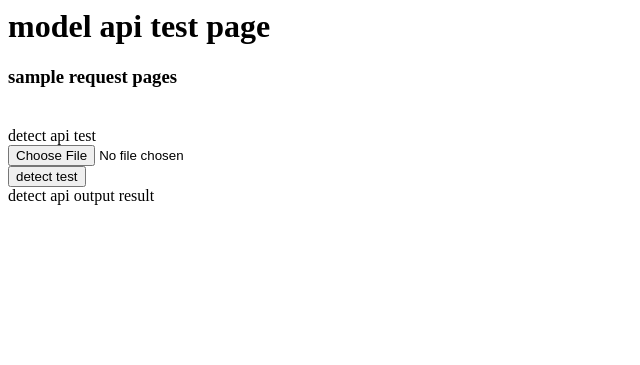
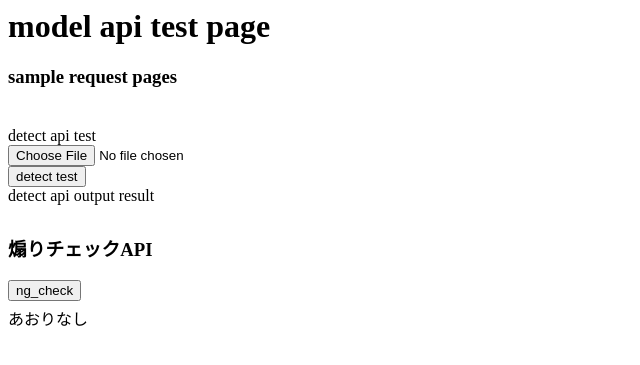
Before and after one commit to wararaki/yahoo-hack-day-2017, a Flask app: page /test2 in a window 1280 px wide. Shown: the top 365 px of the page, without its empty margins (0-640 px from the left). Run offline with Flask 2, Linux system fonts and the light colour scheme; some libraries are stand-ins or nearby versions.

Commit message:
add ng_check api

```diff
--- a/server/app.py
+++ b/server/app.py
@@ -4,6 +4,7 @@ sample application
 # load libraries
 import json
 import time
+import copy
 import base64
 from io import BytesIO
 from PIL import Image
@@ -25,6 +26,9 @@ tf_graph = tf.get_default_graph()
 # define flags
 flag_alert = False
 flag_start_time = None
+
+# ng_image
+ng_info = {"time": None, "image": None}
 
 def fix_base64_to_np(b64_img):
     '''
@@ -80,6 +84,8 @@ def detect():
             pred = model.predict_classes(data)
         if pred == 0:
             msg = 'near'
+            ng_info["time"] = time.time()
+            ng_info["image"] = img
         elif pred == 1:
             msg = 'far'
         else:
@@ -163,6 +169,22 @@ def report():
     return response
 
 
+@app.route("/ng_check")
+def ng_check():
+    '''
+    return ng_checklist
+    '''
+    access_time = time.time()
+    if ng_info.get('time') is None or (access_time - ng_info.get('time')) > 60:
+        body = {"time": None, "image": None, "is_ng": False}
+    else:
+        body = copy.deepcopy(ng_info)
+        body['is_ng'] = True
+    response = Response(json.dumps(body), status=200, mimetype="application/json")
+
+    return response
+
+
 @app.route("/test")
 def index():
     '''
--- a/templates/test2.html
+++ b/templates/test2.html
@@ -29,7 +29,18 @@
                             <h1>安全運転です！！</h1>
                         </div>
                         <div style="margin-top: 15px;">
-                            <img id="detect-img" src="" />
+                            <h3>
+                                煽りチェックAPI
+                            </h3>
+                        </div>
+                        <div>
+                            <button id="ng_check_btn" type="button">ng_check</button>
+                        </div>
+                        <div style="margin-top: 5px;">
+                            <img id="ng-img" src="" />
+                        </div>
+                        <div id="non-ng">
+                            あおりなし
                         </div>
                     </div>
                 </div>
@@ -47,6 +58,7 @@
                         $("#detect_btn").on("click", function(){
                             $("#warning-msg").hide();
                             $("#safe-msg").hide();
+                            $("#non-ng").hide();
 
                             // analyzing
                             var file = document.querySelector('input[type=file]').files[0];
@@ -70,7 +82,7 @@
                                         } else {
                                             $("#safe-msg").show();
                                         }
-                                        $("#detect-img").attr('src', response["image"])
+                                        // $("#detect-img").attr('src', response["image"])
                                     });
                                     return;
                                 };
@@ -83,6 +95,22 @@
                             }
                         });
 
+                        $("ng_check_btn").on("click", function(){
+                            $.ajax({
+                                type: 'GET',
+                                url: '/api/ng_check',
+                                contentType: 'application',
+                                dataType: 'json',
+                            }).done(function(response){
+                                if(response['is_ng']) {
+                                    $("#non-ng").hide()
+                                    $("#ng-img").attr('src', response['image'])
+                                } else {
+                                    $("#non-ng").show()
+                                }
+                            })
+                        });
+
                         return;
                     });
                 </script>
```
